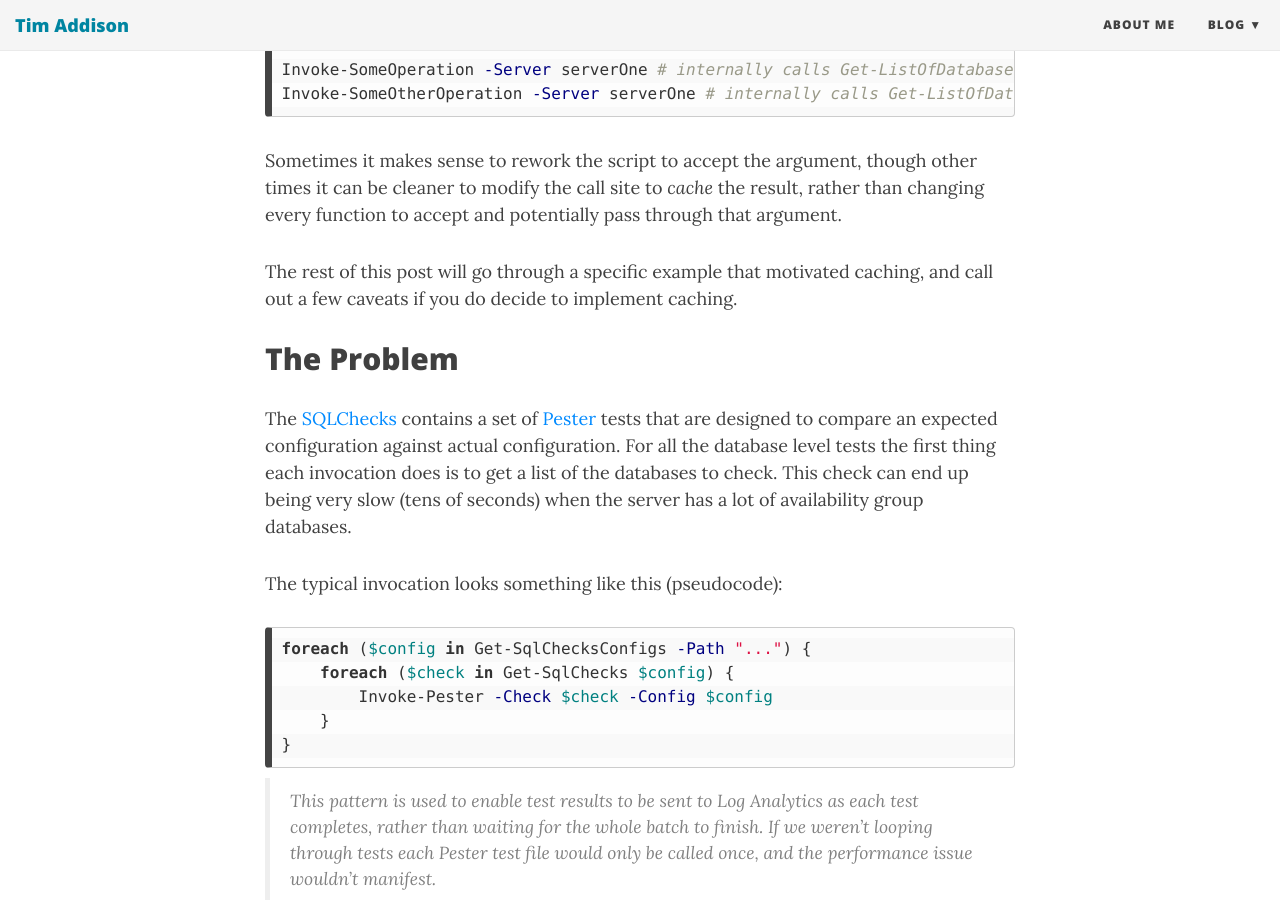
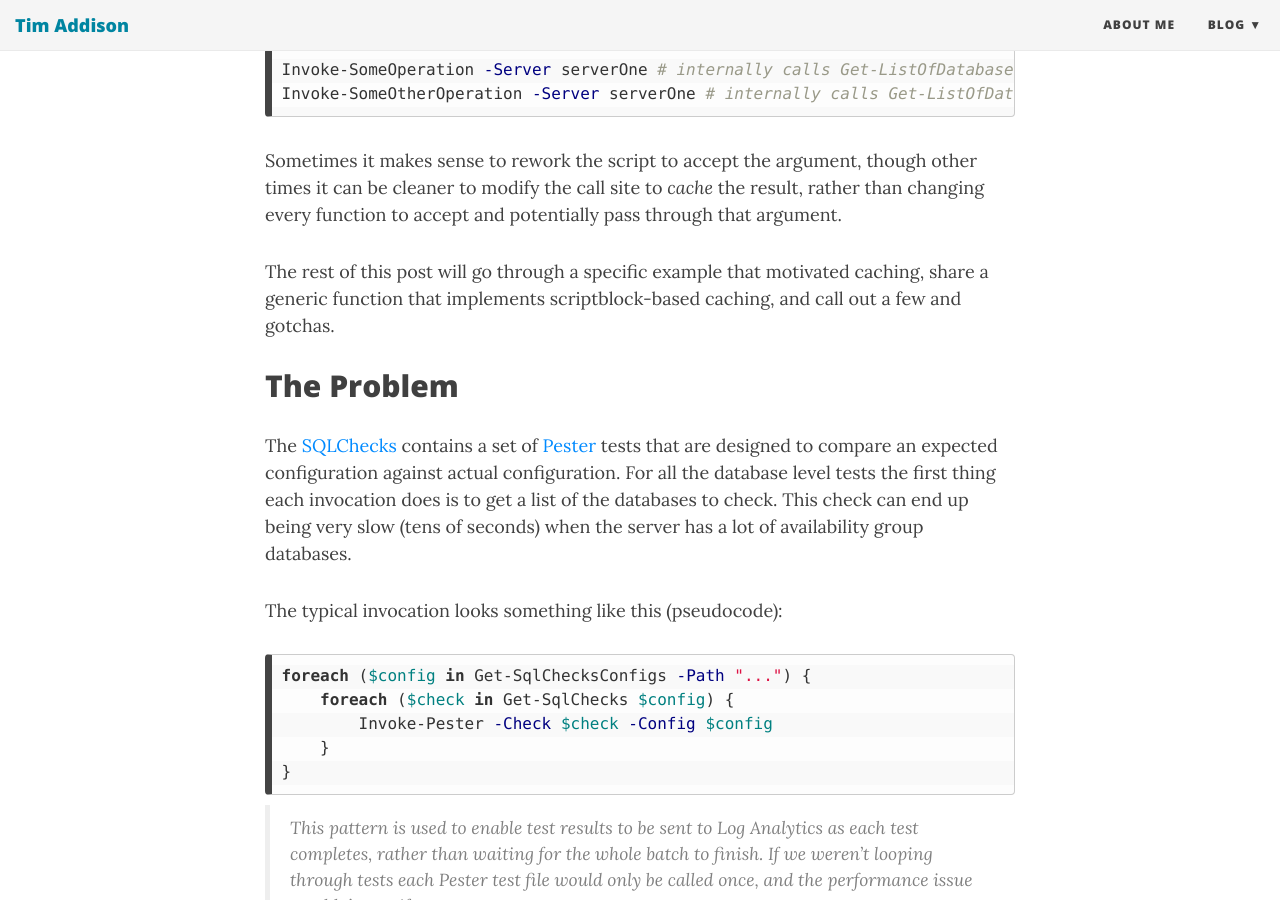
Before and after one commit to taddison/tjaddison.com, a Jekyll site: the page built from _posts/2018/2018-12-24-Adding-caching-to-your-PowerShell-scripts.md, in a window 1280 px wide and 900 px high, scrolled down 569 px. Built offline with Jekyll 4.4.1, drawn with Linux system fonts in a browser that asks for light colours; nearby versions of some CDN libraries.

Commit message:
Update intro

```diff
--- a/_posts/2018/2018-12-24-Adding-caching-to-your-PowerShell-scripts.md
+++ b/_posts/2018/2018-12-24-Adding-caching-to-your-PowerShell-scripts.md
@@ -21,7 +21,7 @@ Invoke-SomeOtherOperation -Server serverOne # internally calls Get-ListOfDatabas
 
 Sometimes it makes sense to rework the script to accept the argument, though other times it can be cleaner to modify the call site to _cache_ the result, rather than changing every function to accept and potentially pass through that argument.
 
-The rest of this post will go through a specific example that motivated caching, and call out a few caveats if you do decide to implement caching.
+The rest of this post will go through a specific example that motivated caching, share a generic function that implements scriptblock-based caching, and call out a few and gotchas.
 
 <!--more-->
 
```
